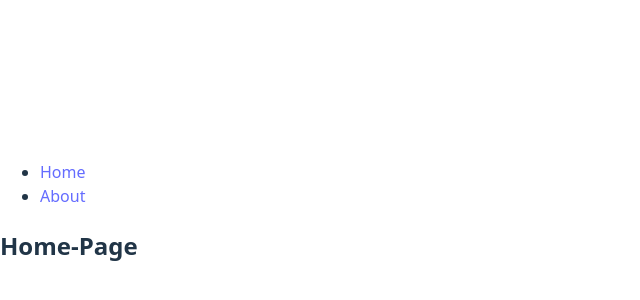
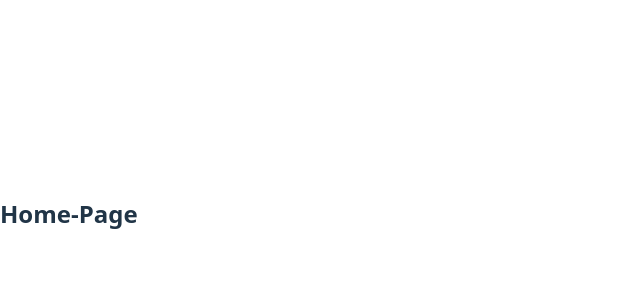
Before and after one commit to Bkritika1/ReactProjects, a React (Vite) app in the folder Header/: page / in a window 1280 px wide. Shown: the part 186-486 px from the top of the page, without its empty margins (0-640 px from the left). Built offline with nearby package versions, Linux system fonts and the light colour scheme.

Commit message:
'makeRoutes'

```diff
--- a/Header/src/App.jsx
+++ b/Header/src/App.jsx
@@ -29,22 +29,22 @@ function UserProfile(){
 }
 
 
-function Navigation(){
-    return (
-        <nav>
-            <ul>
-                <li><Link to="/">Home</Link></li>
-                <li><Link to="/about">About</Link></li>
-            </ul>
-        </nav>
-    )
-}
+// function Navigation(){
+//     return (
+//         <nav>
+//             <ul>
+//                 <li><Link to="/">Home</Link></li>
+//                 <li><Link to="/about">About</Link></li>
+//             </ul>
+//         </nav>
+//     )
+// }
 
 
 export default function App(){
     return (
         <Router>
-            <Navigation />
+            {/* <Navigation /> */}
             <Routes>
                 <Route path="/" element={<Home />}/>
                 <Route path="/about" element={<About />}/>
```
